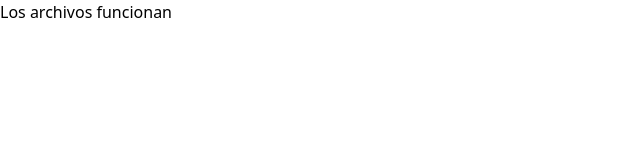
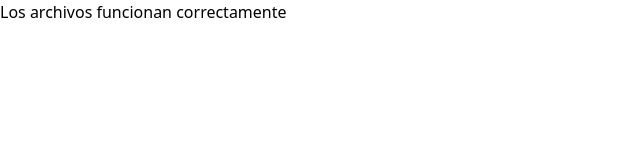
Before and after one commit to zambrano30/trabajo-en-equipo, a React (Vite) app: page / in a window 1280 px wide. Shown: the top 160 px of the page, without its empty margins (0-640 px from the left). Built offline with nearby package versions, Linux system fonts and the light colour scheme.

Commit message:
Creaciond e la rama dev

```diff
--- a/src/App.jsx
+++ b/src/App.jsx
@@ -2,7 +2,7 @@ function App() {
 
   return (
     <>
-      <h2>Los archivos funcionan</h2>
+      <h2>Los archivos funcionan correctamente</h2>
     </>
   );
 }
```
